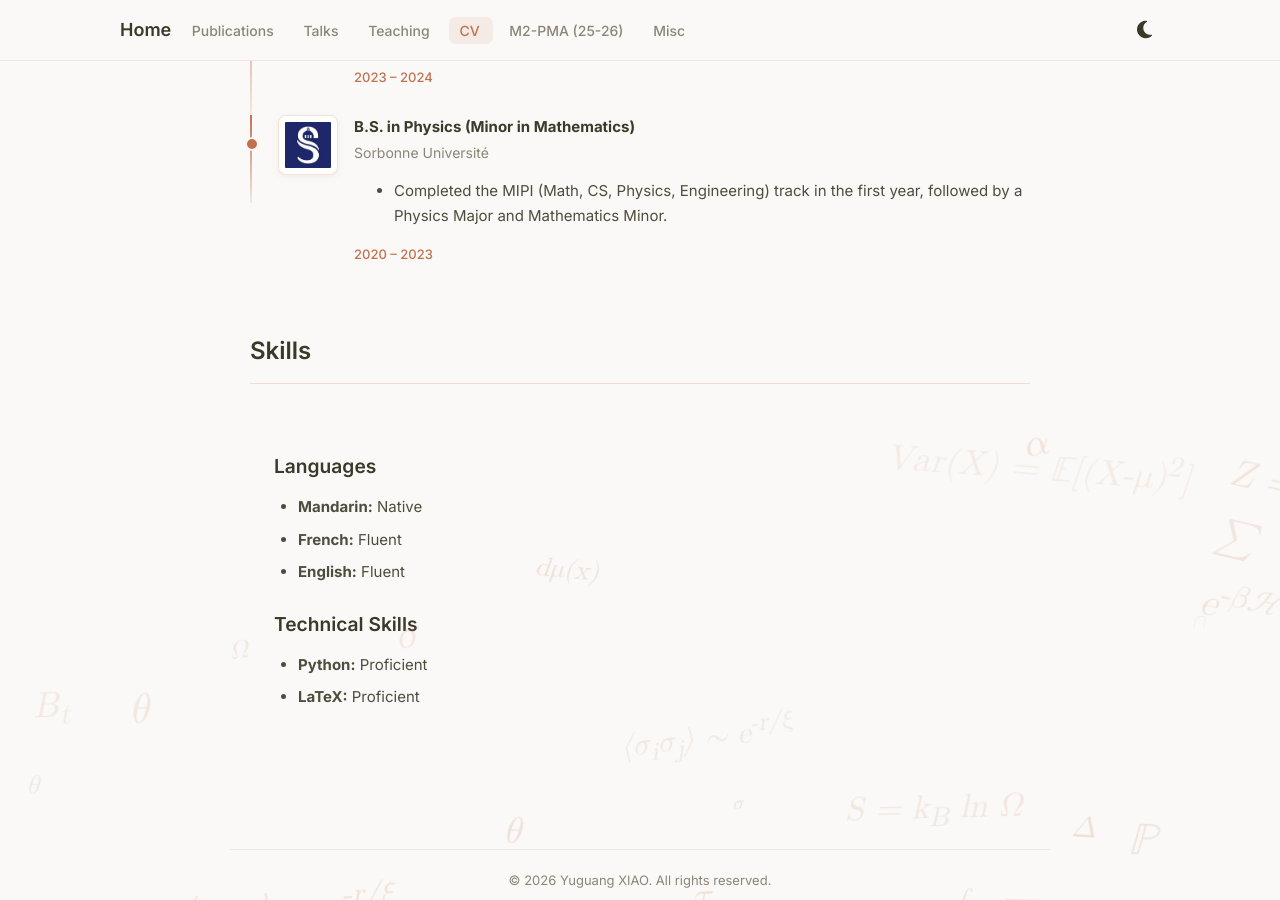
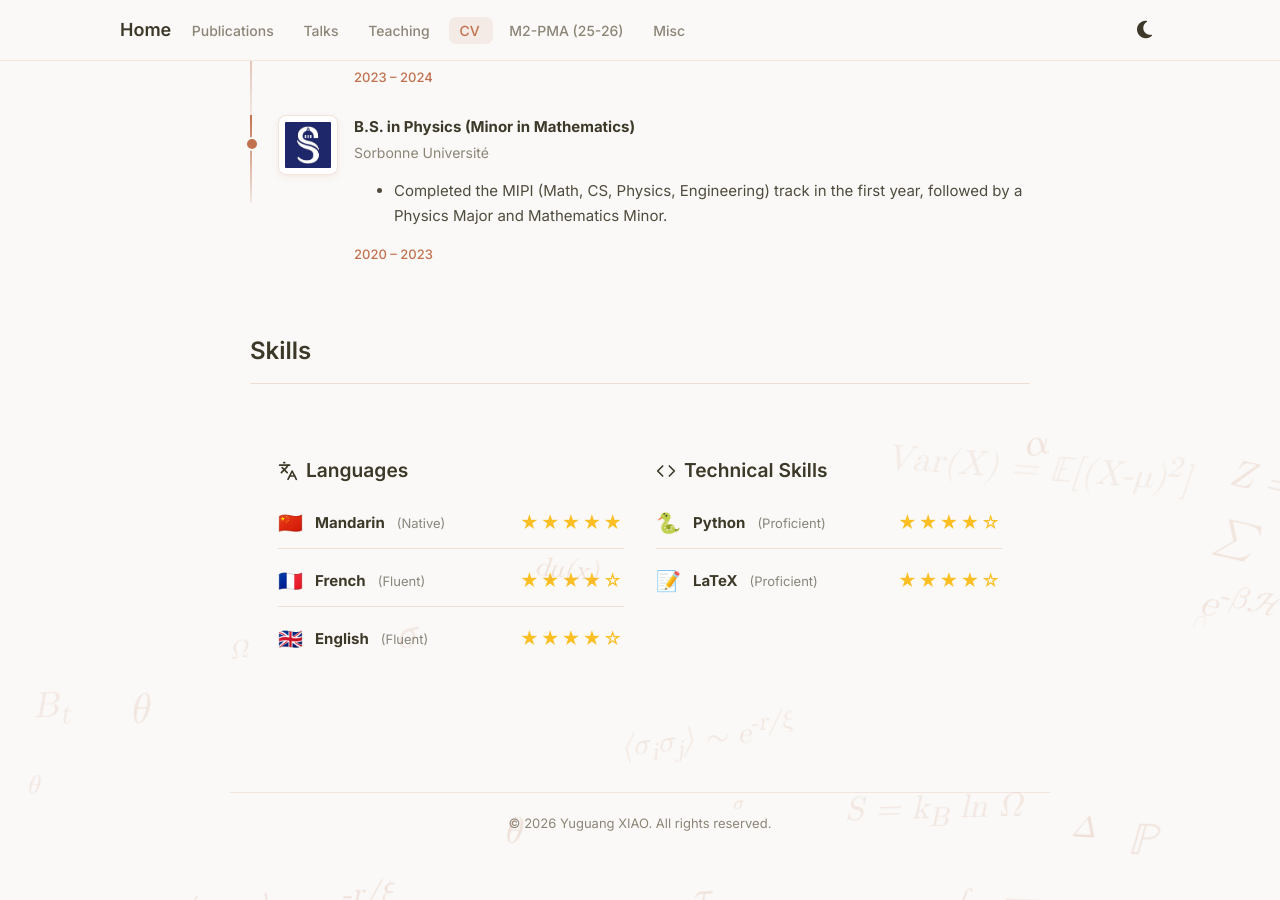
Before and after one commit to Lucien-XIAO/Lucien-XIAO.github.io, a Jekyll site: the page built from cv.md, in a window 1280 px wide and 900 px high, scrolled down 626 px. Built offline with Jekyll 4.4.1, drawn with Linux system fonts in a browser that asks for light colours; nearby versions of some CDN libraries; a style sheet for code colours, icons or effects is not loaded.

Commit message:
更新CV

```diff
--- a/cv.md
+++ b/cv.md
@@ -80,22 +80,80 @@ title: Curriculum Vitae
   <h2 style="color: var(--claude-primary); font-size: 1.5rem; margin-top: 40px; margin-bottom: 24px; padding-bottom: 12px; border-bottom: 1px solid var(--claude-border); font-weight: 600;">Skills</h2>
 
   <div class="section-body">
-    <div class="card" style="padding: 24px;">
-      <div style="margin-bottom: 24px;">
-        <h3 style="font-size: 1.2rem; margin-bottom: 12px; font-weight: 600; color: var(--claude-text);">Languages</h3>
-        <ul style="margin-top: 8px; font-size: 15px; color: var(--claude-text); opacity: 0.9; padding-left: 24px;">
-          <li style="margin-bottom: 8px;"><strong>Mandarin:</strong> Native</li>
-          <li style="margin-bottom: 8px;"><strong>French:</strong> Fluent</li>
-          <li style="margin-bottom: 8px;"><strong>English:</strong> Fluent</li>
-        </ul>
+    <div class="card" style="padding: 28px; display: grid; grid-template-columns: repeat(auto-fit, minmax(280px, 1fr)); gap: 32px;">
+
+      <!-- Languages -->
+      <div>
+        <h3 style="font-size: 1.2rem; margin-bottom: 20px; font-weight: 600; color: var(--claude-primary); display: flex; align-items: center; gap: 8px;">
+          <svg xmlns="http://www.w3.org/2000/svg" width="20" height="20" viewBox="0 0 24 24" fill="none" stroke="currentColor" stroke-width="2" stroke-linecap="round" stroke-linejoin="round"><path d="m5 8 6 6"/><path d="m4 14 6-6 2-3"/><path d="M2 5h12"/><path d="M7 2h1"/><path d="m22 22-5-10-5 10"/><path d="M14 18h6"/></svg>
+          Languages
+        </h3>
+        <div style="display: flex; flex-direction: column; gap: 16px;">
+
+          <div style="display: flex; align-items: center; justify-content: space-between; border-bottom: 1px solid var(--claude-border); padding-bottom: 8px;">
+            <div style="display: flex; align-items: center; gap: 12px; font-size: 15px; color: var(--claude-text);">
+              <span style="font-size: 20px;">🇨🇳</span>
+              <strong>Mandarin</strong> <span style="opacity: 0.6; font-size: 13px;">(Native)</span>
+            </div>
+            <div style="color: #fbbf24; font-size: 18px; letter-spacing: 2px;" title="5/5">
+              ★★★★★
+            </div>
+          </div>
+
+          <div style="display: flex; align-items: center; justify-content: space-between; border-bottom: 1px solid var(--claude-border); padding-bottom: 8px;">
+            <div style="display: flex; align-items: center; gap: 12px; font-size: 15px; color: var(--claude-text);">
+              <span style="font-size: 20px;">🇫🇷</span>
+              <strong>French</strong> <span style="opacity: 0.6; font-size: 13px;">(Fluent)</span>
+            </div>
+            <div style="color: #fbbf24; font-size: 18px; letter-spacing: 2px;" title="4/5">
+              ★★★★☆
+            </div>
+          </div>
+
+          <div style="display: flex; align-items: center; justify-content: space-between; padding-bottom: 8px;">
+            <div style="display: flex; align-items: center; gap: 12px; font-size: 15px; color: var(--claude-text);">
+              <span style="font-size: 20px;">🇬🇧</span>
+              <strong>English</strong> <span style="opacity: 0.6; font-size: 13px;">(Fluent)</span>
+            </div>
+            <div style="color: #fbbf24; font-size: 18px; letter-spacing: 2px;" title="4/5">
+              ★★★★☆
+            </div>
+          </div>
+
+        </div>
       </div>
+
+      <!-- Technical Skills -->
       <div>
-        <h3 style="font-size: 1.2rem; margin-bottom: 12px; font-weight: 600; color: var(--claude-text);">Technical Skills</h3>
-        <ul style="margin-top: 8px; font-size: 15px; color: var(--claude-text); opacity: 0.9; padding-left: 24px;">
-          <li style="margin-bottom: 8px;"><strong>Python:</strong> Proficient</li>
-          <li style="margin-bottom: 8px;"><strong>LaTeX:</strong> Proficient</li>
-        </ul>
+        <h3 style="font-size: 1.2rem; margin-bottom: 20px; font-weight: 600; color: var(--claude-primary); display: flex; align-items: center; gap: 8px;">
+          <svg xmlns="http://www.w3.org/2000/svg" width="20" height="20" viewBox="0 0 24 24" fill="none" stroke="currentColor" stroke-width="2" stroke-linecap="round" stroke-linejoin="round"><polyline points="16 18 22 12 16 6"/><polyline points="8 6 2 12 8 18"/></svg>
+          Technical Skills
+        </h3>
+        <div style="display: flex; flex-direction: column; gap: 16px;">
+
+          <div style="display: flex; align-items: center; justify-content: space-between; border-bottom: 1px solid var(--claude-border); padding-bottom: 8px;">
+            <div style="display: flex; align-items: center; gap: 12px; font-size: 15px; color: var(--claude-text);">
+              <span style="font-size: 20px;">🐍</span>
+              <strong>Python</strong> <span style="opacity: 0.6; font-size: 13px;">(Proficient)</span>
+            </div>
+            <div style="color: #fbbf24; font-size: 18px; letter-spacing: 2px;" title="4/5">
+              ★★★★☆
+            </div>
+          </div>
+
+          <div style="display: flex; align-items: center; justify-content: space-between; padding-bottom: 8px;">
+            <div style="display: flex; align-items: center; gap: 12px; font-size: 15px; color: var(--claude-text);">
+              <span style="font-size: 20px;">📝</span>
+              <strong>LaTeX</strong> <span style="opacity: 0.6; font-size: 13px;">(Proficient)</span>
+            </div>
+            <div style="color: #fbbf24; font-size: 18px; letter-spacing: 2px;" title="4/5">
+              ★★★★☆
+            </div>
+          </div>
+
+        </div>
       </div>
+
     </div>
   </div>
 
```
